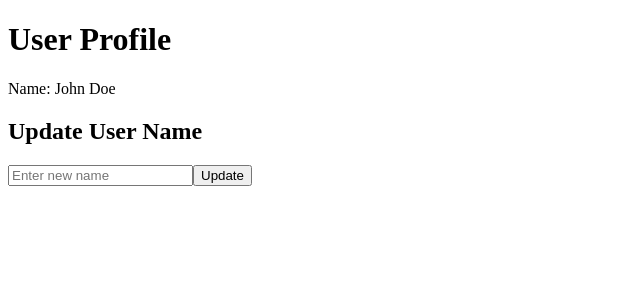
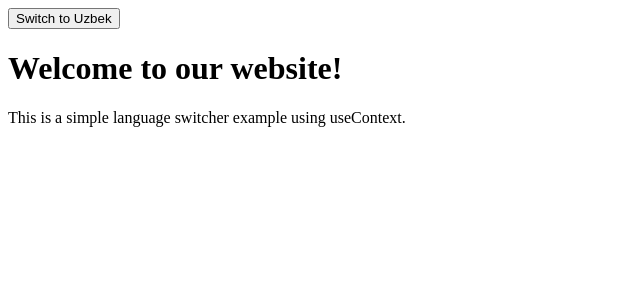
Before and after one commit to TemirovaAzima/typescript-react, a React (Vite) app: page / in a window 1280 px wide. Shown: the top 300 px of the page, without its empty margins (0-640 px from the left). Built offline with nearby package versions, Linux system fonts and the light colour scheme.

Commit message:
types for useContext Api

```diff
--- a/src/App.tsx
+++ b/src/App.tsx
@@ -1,16 +1,38 @@
 import React from "react";
-import UserProvider from './context/UserContext.tsx'
-import UserProfile from './component/UserProfile.tsx'
-import UpdateUser from "./component/UpdateUser.tsx";
+import {LanguageProvider, useLanguageContext} from "./context/LanguageContext.tsx";
+import LanguageSwitcher from "./components/LanguageSwitcher.tsx";
+
+// Dictionary for translations
+const translations ={
+    en:{
+        greeting:"Welcome to our website!",
+        description: "This is a simple language switcher example using useContext.",
+    },
+    uz:{
+        greeting:"Veb-saytimizga xush kelibsiz! ",
+        description: "Bu useContext yordamida yaratilgan oddiy til almashtirgich.",
+    },
+};
+
+const Content =()=>{
+    const {language} = useLanguageContext();
+
+    return (
+        <div className="container">
+            <h1>{translations[language].greeting}</h1>
+            <p>{translations[language].description}</p>
+        </div>
+    );
+};
 
 const App: React.FC =()=>{
-
     return(
-       <UserProvider>
-           <UserProfile/>
-           <UpdateUser/>
-       </UserProvider>
-
-    )
-}
+        <LanguageProvider>
+            <div className="app">
+                <LanguageSwitcher/>
+                <Content/>
+            </div>
+        </LanguageProvider>
+    );
+};
 export default App;
--- a/src/component/UpdateUser.tsx
+++ /dev/null
@@ -1,34 +0,0 @@
-import React, {useContext, useState} from 'react';
-import {UserContext} from '../context/UserContext.tsx';
-const UpdateUser:React.FC = () => {
-    const [newName,setNewName] = useState("");
-    const context = useContext(UserContext);
-    if(!context){
-        throw new Error("UserContext must be used within a UserProfile");
-    }
-    const updateUser= context.updateUser;
-
-    const handleSubmit =(e: React.FormEvent<HTMLFormElement>)=>{
-        e.preventDefault()
-        if(newName.trim()){
-            updateUser(newName);
-            setNewName("")
-        }
-    };
-
-    return (
-        <div>
-            <h2>Update User Name</h2>
-            <form onSubmit={handleSubmit}>
-                <input
-                type="text"
-                value={newName}
-                placeholder="Enter new name"
-                onChange={(e:React.ChangeEvent<HTMLInputElement>)=>setNewName(e.target.value)}
-                />
-                <button type="submit">Update</button>
-            </form>
-        </div>
-    );
-};
-export default UpdateUser
--- a/src/component/UserProfile.tsx
+++ /dev/null
@@ -1,18 +0,0 @@
-import React, {useContext} from 'react'
-import {UserContext} from '../context/UserContext.tsx'
-const UserProfile:React.FC = () => {
-    const context = useContext(UserContext)
-    if(!context){
-        throw new Error("UserContext must be used within a UserProvider")
-    }
-    // const user= context.user
-    const {user} = context
-
-    return (
-        <div>
-            <h1>User Profile</h1>
-            <p>Name: {user.name}</p>
-        </div>
-    )
-}
-export default UserProfile
--- /dev/null
+++ b/src/components/LanguageSwitcher.tsx
@@ -0,0 +1,12 @@
+import React from 'react'
+import {useLanguageContext} from "../context/LanguageContext.tsx";
+
+const LanguageSwitcher: React.FC = () => {
+   const  {language, toggleLanguage} = useLanguageContext()
+    return (
+         <button onClick={toggleLanguage} className="language-btn">
+             {language === "en" ? "Switch to Uzbek" : "Ingliz tiliga o'tish" }
+         </button>
+    )
+}
+export default LanguageSwitcher
--- /dev/null
+++ b/src/context/LanguageContext.tsx
@@ -0,0 +1,32 @@
+import React, {createContext, useContext, useState} from "react";
+//Define the type for content
+type LanguageContextProp={
+    language: "en"| "uz";
+    toggleLanguage:()=>void;
+
+};
+
+// Create content with default values
+export const LanguageContext = createContext<LanguageContextProp|undefined>(undefined)
+
+//Language Provider Component
+export const LanguageProvider: React.FC<{children:React.ReactNode}>= ({children})=>{
+    const [language,setLanguage] = useState<"en"|"uz">("en");
+
+    const toggleLanguage = ()=>{
+        setLanguage((prev)=>( prev ==="en"? "uz" : "en"));
+    };
+
+    return(
+        <LanguageContext.Provider value={{language,toggleLanguage}}>
+            {children}
+        </LanguageContext.Provider>
+    );
+};
+
+// Custom hook to use LanguageContext
+export const useLanguageContext =()=>{
+    const context = useContext(LanguageContext);
+    if(!context) throw new Error("useLanguageContext must be used within a LanguageProvider");
+    return context;
+}
--- a/src/context/UserContext.tsx
+++ /dev/null
@@ -1,21 +0,0 @@
-import {createContext, useState} from "react";
-import React from 'react'
-import {UserContextProp} from "../type.ts";
-export type UserProp={
-    name: string,
-}
-export const UserContext = createContext<UserContextProp|undefined>(undefined);
-const UserProvider:React.FC<{children:React.ReactNode}> = ({children}) => {
-    const [user,setUser] = useState<UserProp>({name: "John Doe"});
-
-    const updateUser =(newName:string)=>{
-        setUser({name: newName})
-    }
-
-    return (
-         <UserContext.Provider value={{user,updateUser}}>
-             {children}
-         </UserContext.Provider>
-    )
-}
-export default UserProvider
--- a/src/type.ts
+++ /dev/null
@@ -1,6 +0,0 @@
-import {UserProp} from "./context/UserContext.tsx";
-
-export type UserContextProp={
-    user: UserProp
-    updateUser: (newName:string)=>void
-}
```
